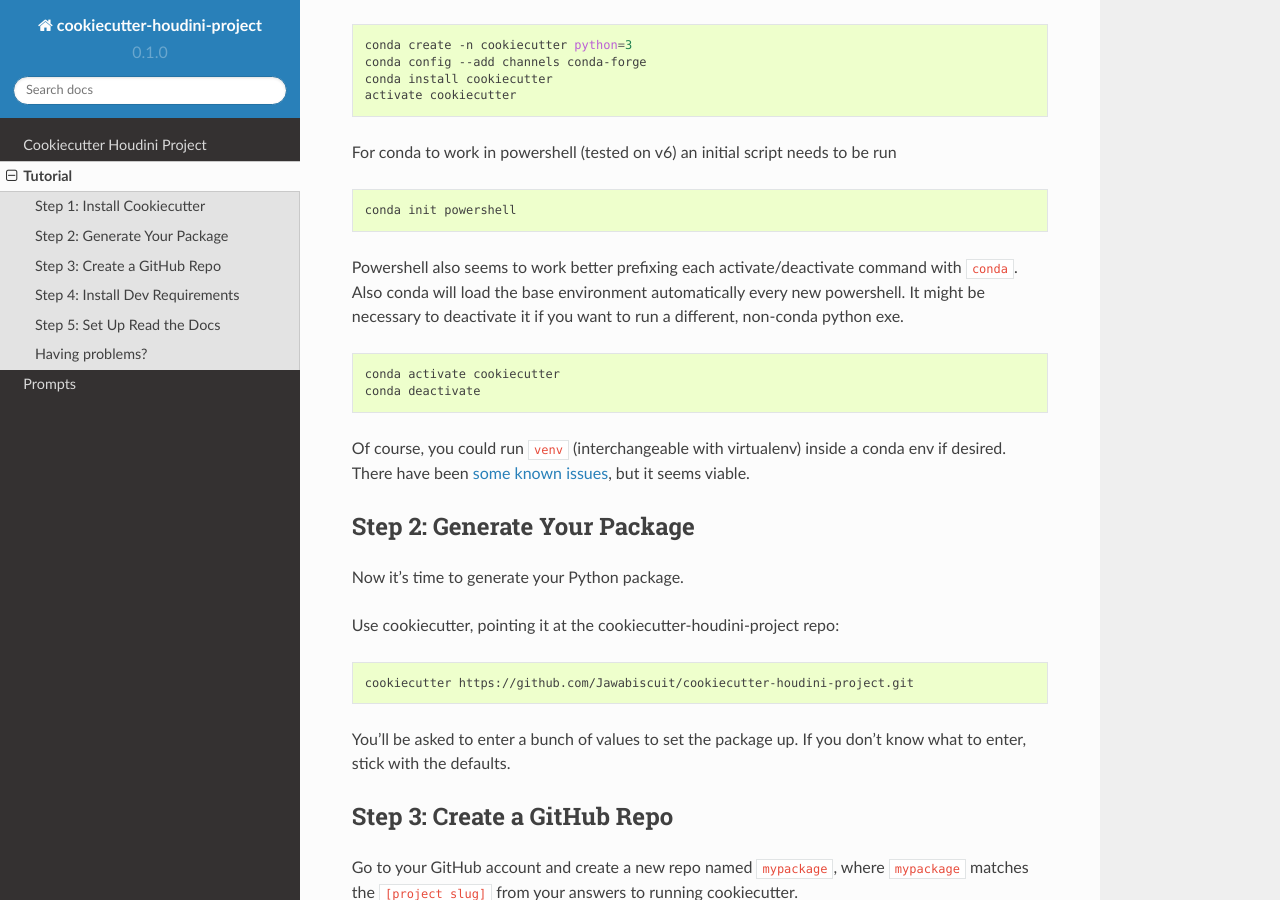
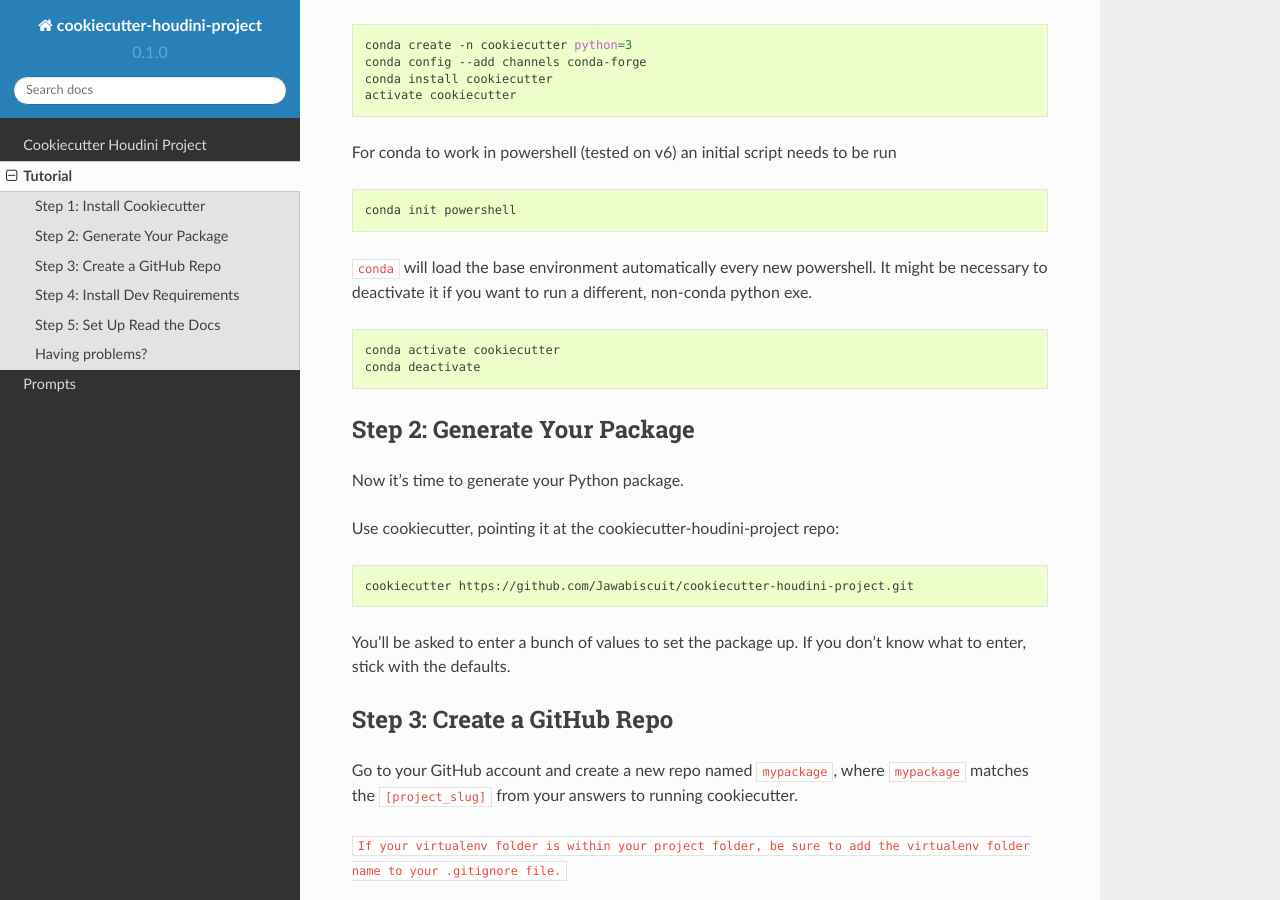
Before and after one commit to Jawabiscuit/cookiecutter-houdini-project, a Sphinx documentation site: the page built from docs/tutorial.rst, in a window 1280 px wide and 900 px high, scrolled down 1089 px. Built offline with Sphinx 7.4.7 and the Read the Docs theme 2.0.0, drawn with Linux system fonts in a browser that asks for light colours; some of the changed text lies outside the part shown.

Commit message:
Edit tutorial, fix houdini function

```diff
--- a/docs/tutorial.rst
+++ b/docs/tutorial.rst
@@ -62,19 +64,13 @@
 
     conda init powershell
 
-Powershell also seems to work better prefixing each activate/deactivate command with ``conda``. Also
-conda will load the base environment automatically every new powershell. It might be necessary to
+``conda`` will load the base environment automatically every new powershell. It might be necessary to
 deactivate it if you want to run a different, non-conda python exe.
 
 .. code-block:: powershell
 
     conda activate cookiecutter
     conda deactivate
-
-Of course, you could run ``venv`` (interchangeable with virtualenv) inside a conda env if desired.
-There have been `some known issues`_, but it seems viable.
-
-.. _`some known issues`: https://github.com/ContinuumIO/anaconda-issues/issues/10822
 
 Step 2: Generate Your Package
 -----------------------------
@@ -99,7 +95,8 @@
 
 ``If your virtualenv folder is within your project folder, be sure to add the virtualenv folder name to your .gitignore file.``
 
-You will find one folder named after the ``[project_slug]``. Move into this folder, and then setup git to use your GitHub repo and upload the code:
+You will find one folder named after the ``[project_slug]``. Move into this folder, and then setup
+git to use your GitHub repo and upload the code:
 
 .. code-block:: bash
 
@@ -123,7 +120,8 @@
 
 You should still be in the folder containing the ``requirements_dev.txt`` file.
 
-Your virtualenv should still be activated. If it isn't, activate it now. Install the new project's local development requirements:
+Your virtualenv should still be activated. If it isn't, activate it now. Install the new project's
+local development requirements:
 
 .. code-block:: bash
 
@@ -137,7 +135,8 @@
 
 Log into your account at `Read the Docs`_ . If you don't have one, create one and log into it.
 
-If you are not at your dashboard, choose the pull-down next to your username in the upper right, and select "My Projects". Choose the button to Import the repository and follow the directions.
+If you are not at your dashboard, choose the pull-down next to your username in the upper right, and
+select "My Projects". Choose the button to Import the repository and follow the directions.
 
 Now your documentation will get rebuilt when you make documentation changes to your package.
 
```
Also changed, not shown: other parts of docs/tutorial.rst (+7 -4 lines), 1 other file.
